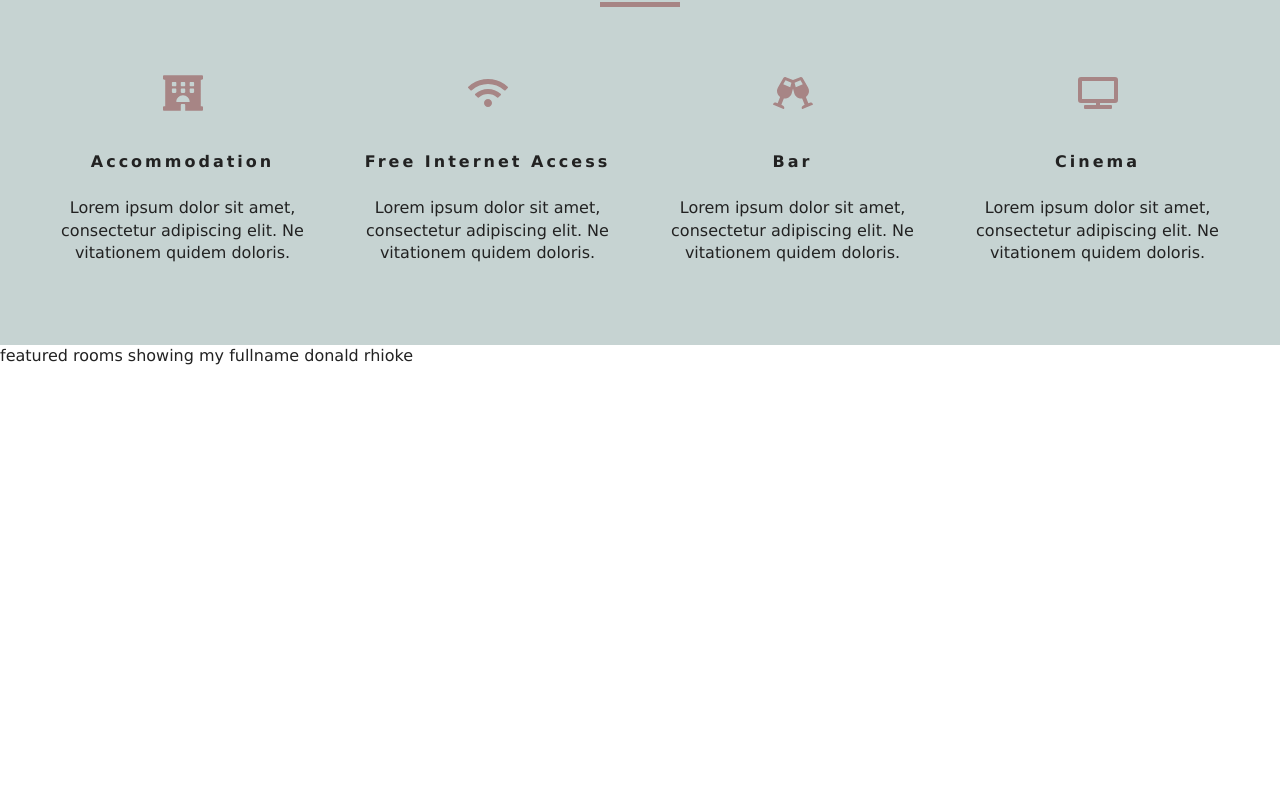
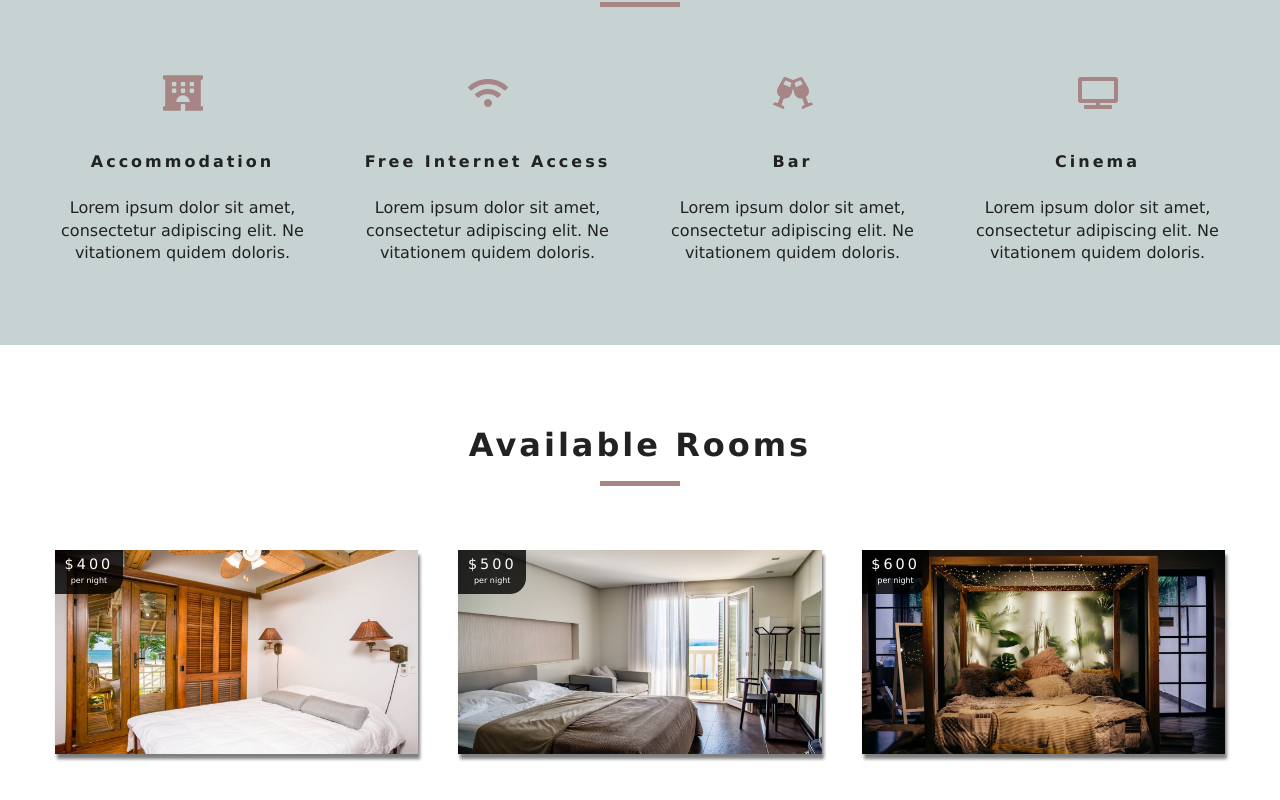
Before and after one commit to dtoolz/react-hotel-booking-web-app, a React (Create React App) app in the folder hotel/: page / in a window 1280 px wide. Shown: the part 934-1734 px from the top of the page. Before the commit the page ends 1301 px from the top, so only its background shows below. Built offline with nearby package versions, Linux system fonts and the light colour scheme.

Commit message:
displayed data from datajs to available room section

```diff
--- a/hotel/src/components/FeaturedRooms.js
+++ b/hotel/src/components/FeaturedRooms.js
@@ -1,16 +1,24 @@
 import React, { Component } from 'react'
 import { RoomContext } from '../context'
-
+import Loading from './Loading'
+import Room from './Room'
+import Title from './Title'
 
 export default class FeaturedRooms extends Component {
     static contextType = RoomContext;
     render() {
-        const {firstName,lastName} = this.context;
-
+        //getting a room object each from contextjs
+        let {loading,featuredRooms : rooms} = this.context;
+        rooms = rooms.map(room => {
+            return ( <Room key={room.id} room={room} /> );
+        })
         return (
-            <div>
-                featured rooms showing my fullname {firstName} {lastName}
-            </div>
-        )
+            <section className="featured-rooms">
+               <Title title="Available Rooms" />
+                <div className="featured-rooms-center" >
+                  {loading ? <Loading/> : rooms}
+                </div>
+            </section>
+        );
     }
 }
--- /dev/null
+++ b/hotel/src/components/Loading.js
@@ -0,0 +1,14 @@
+import React from 'react'
+
+import loadingGif from '../images/gif/loading-arrow.gif'
+
+const Loading = () => {
+  return (
+    <div className="loading">
+      <h4>Rooms Data Loading...</h4>
+      <img alt="loading" src={loadingGif} />
+    </div>
+  )
+}
+
+export default Loading
--- /dev/null
+++ b/hotel/src/components/Room.js
@@ -0,0 +1,21 @@
+import React from 'react'
+import {Link} from 'react-router-dom'
+import defaultImg from '../images/room-1.jpeg'
+
+export default function Room({room}) {
+    const {name,slug,images,price} = room;
+    return (
+        <article className="room">
+           <div className="img-container" >
+             <img src={images[0] || defaultImg} alt="single room" />
+             <div className="price-top">
+                <h6>${price}</h6>
+                <p>per night</p>
+             </div>
+             <Link to={`/rooms/${slug}`} className="btn-primary room-link" >
+                Inspect
+             </Link>
+           </div>
+        </article>
+    )
+}
--- a/hotel/src/context.js
+++ b/hotel/src/context.js
@@ -1,18 +1,47 @@
 import React, { Component } from 'react'
+import items from './data'
 
 const RoomContext = React.createContext();
 
 class RoomProvider extends Component {
     state={
-      firstName:'donald',
-      lastName:'rhioke'
+      rooms:[],
+      sortedRooms:[],
+      featuredRooms:[],
+      loading:true
     };
+//accessing the data, and life cycle method to know when the component mounts
+
+componentDidMount() {
+   let rooms = this.formatData(items);
+   //console.log(rooms); to see the new structured arrangement of the data from datajs,now getData function can easily access data for usage.
+   let featuredRooms = rooms.filter(room => room.featured === true);
+   this.setState({
+       rooms,
+       featuredRooms,
+       sortedRooms:rooms,
+       loading:false
+   })
+}
+// passing a **items parameter below to format data from the structure with which it was recieved from datajs
+formatData(items) {
+    let tempItems = items.map(item =>{
+        let id = item.sys.id;
+        let images = item.fields.images.map(image => image.fields.file.url);
+
+        let room = {...item.fields,images,id};
+        return room;
+    });
+    return tempItems;
+}
+
+
     render() {
         return (
             <RoomContext.Provider value={{...this.state}}>
                {this.props.children}
             </RoomContext.Provider>
-        )
+        );
     }
 }
 
```
